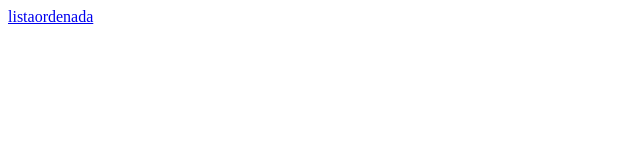
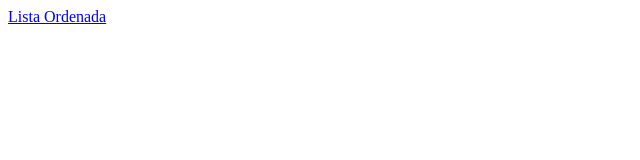
Before and after one commit to anacarolinabergarascomparim/ExercicioPW2022FATEC1DS, a plain HTML site: page exercicios/menu.html in a window 1280 px wide. Shown: the full height of the page, 0-640 px from the left. Drawn offline with Linux system fonts and the light colour scheme.

Commit message:
Update menu.html

```diff
--- a/exercicios/menu.html
+++ b/exercicios/menu.html
@@ -7,8 +7,8 @@
         <title>Document</title>
 </head>
     <body>
-   <a href="../listaordenada.html" target="-parent">
-   listaordenada
+   <a href="../listaordenada.html" target="_parent">
+   Lista Ordenada
    <a>
 </body>
 </html>
```
